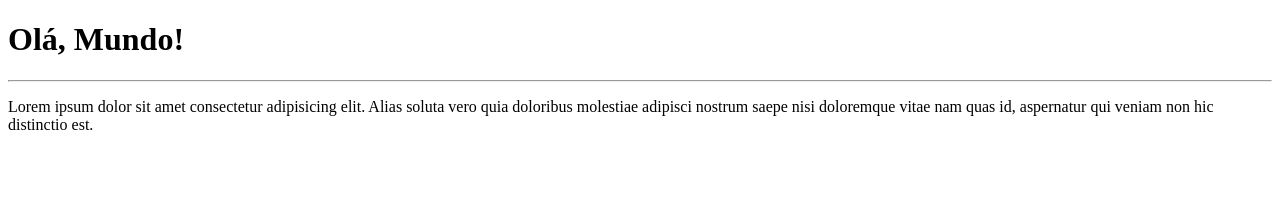
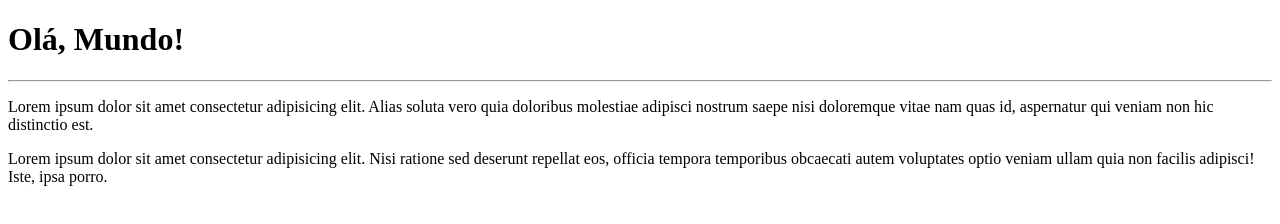
Before and after one commit to almir-rodrigues/OlaMundo, a plain HTML site: page site-exemplo/index.html in a window 1280 px wide. Drawn offline with Linux system fonts and the light colour scheme.

Commit message:
adicionei um parágrafo

```diff
--- a/site-exemplo/index.html
+++ b/site-exemplo/index.html
@@ -9,5 +9,6 @@
     <h1>Olá, Mundo!</h1>
     <hr>
     <p>Lorem ipsum dolor sit amet consectetur adipisicing elit. Alias soluta vero quia doloribus molestiae adipisci nostrum saepe nisi doloremque vitae nam quas id, aspernatur qui veniam non hic distinctio est.</p>
+    <p>Lorem ipsum dolor sit amet consectetur adipisicing elit. Nisi ratione sed deserunt repellat eos, officia tempora temporibus obcaecati autem voluptates optio veniam ullam quia non facilis adipisci! Iste, ipsa porro.</p>
 </body>
 </html>
```
